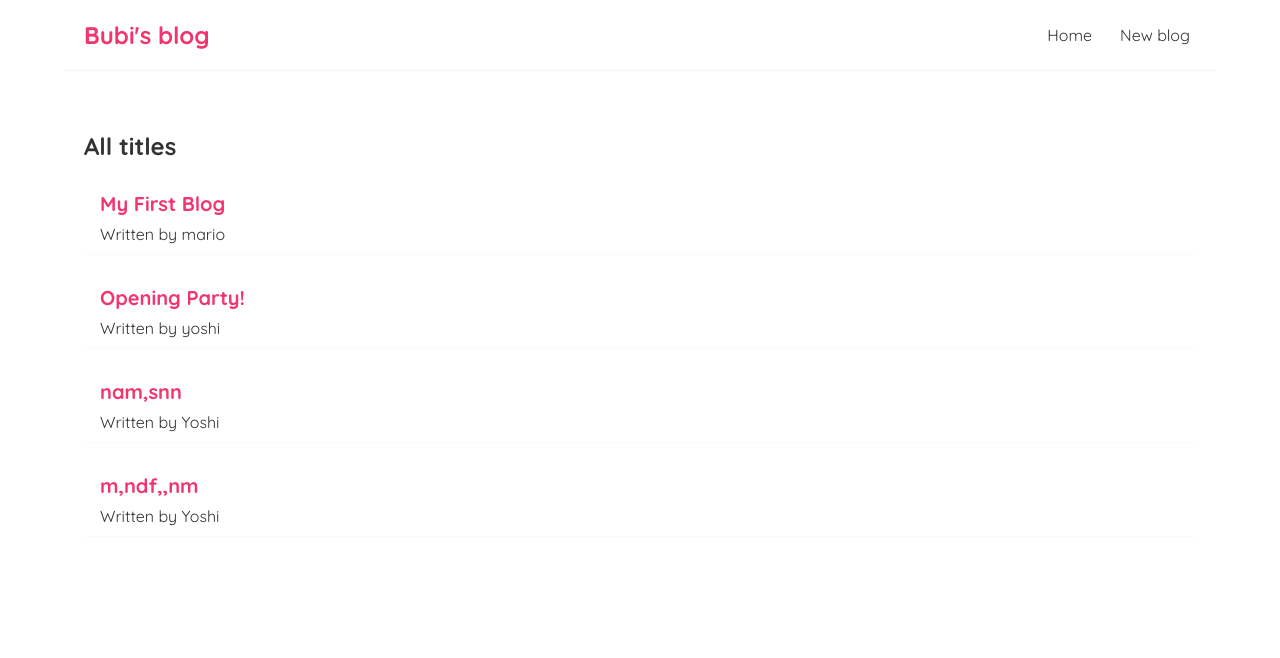
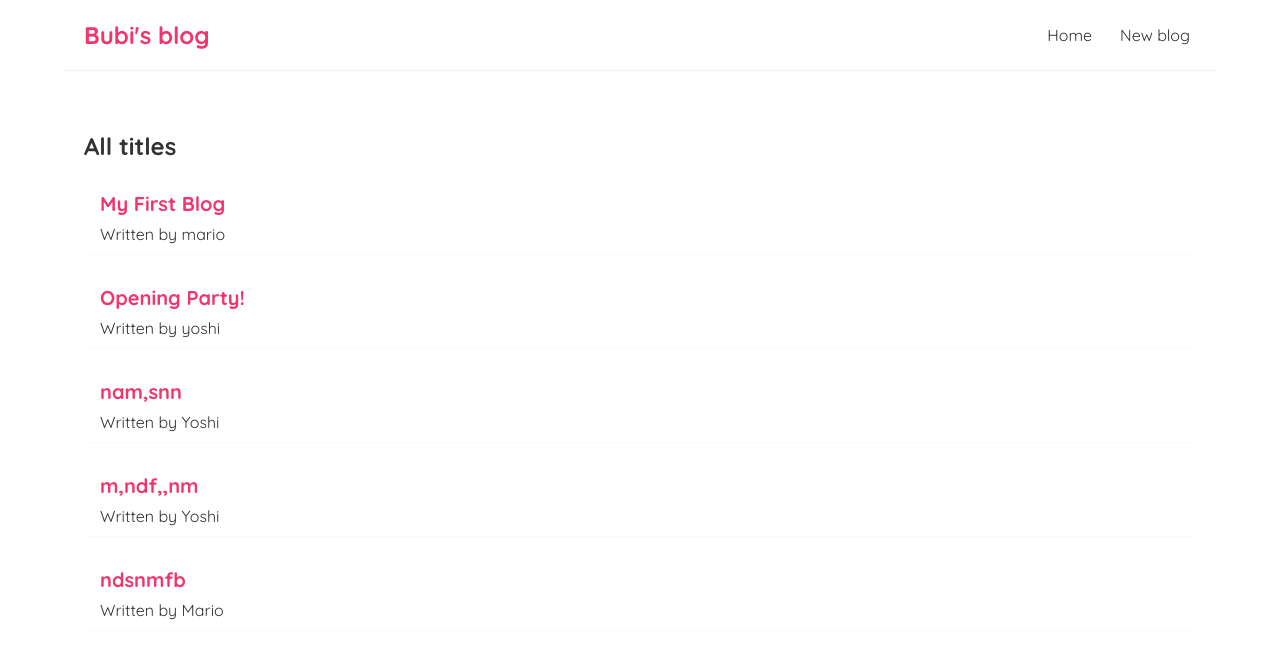
Before and after one commit to osampilona/blog, a React (Create React App) app: page / in a window 1280 px wide. Shown: the top 658 px of the page. Built offline with nearby package versions, Linux system fonts and the light colour scheme; data requests are answered from the project's data file.

Commit message:
Push method

```diff
--- a/data/db.json
+++ b/data/db.json
@@ -23,6 +23,12 @@
       "body": ",mdm,mnbld",
       "author": "Yoshi",
       "id": 4
+    },
+    {
+      "title": "ndsnmfb",
+      "body": "snbdfnmb",
+      "author": "Mario",
+      "id": 5
     }
   ]
 }
--- a/src/Create.js
+++ b/src/Create.js
@@ -1,10 +1,12 @@
 import { useState } from "react";
+import { useHistory } from "react-router-dom";
 
 const Create = () => {
   const [title, setTitle] = useState("");
   const [body, setBody] = useState("");
   const [author, setAuthor] = useState("Mario");
   const [isPending, setIsPending] = useState(false);
+  const history = useHistory();
 
   const handleSubmit = (e) => {
     e.preventDefault();
@@ -18,6 +20,7 @@ const Create = () => {
     }).then(() => {
       console.log("new blog added");
       setIsPending(false);
+      history.push("/");
     });
   };
 
```
